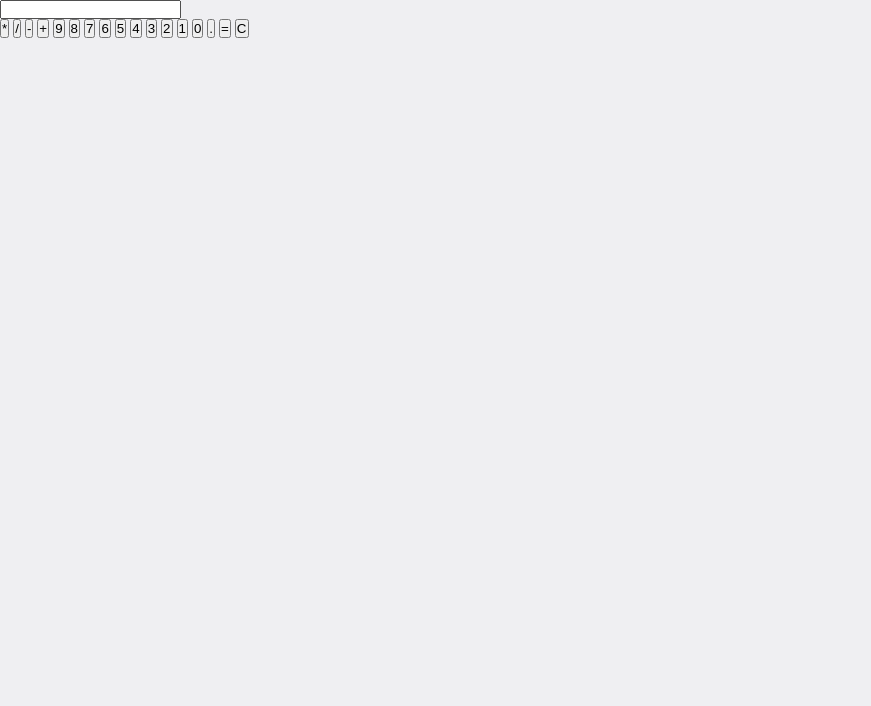
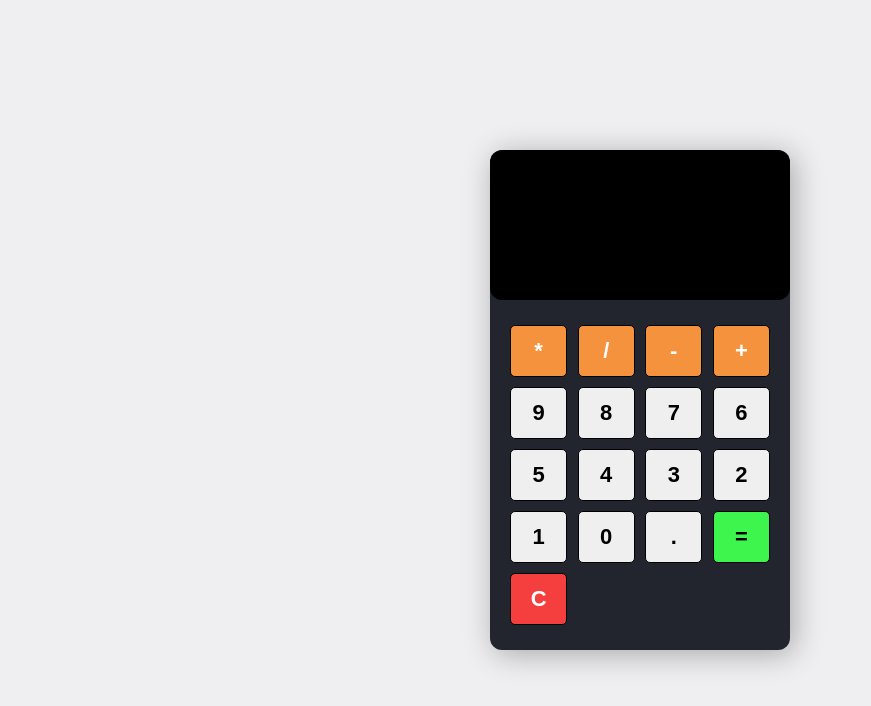
Before and after one commit to JogiAnditya/calculator, a plain HTML site: page index.html in a window 1280 px wide. Shown: the whole page, without its empty margins (0-871 px from the left). Drawn offline with Linux system fonts and the light colour scheme.

Commit message:
2nd-commit

```diff
--- a/index.html
+++ b/index.html
@@ -14,25 +14,25 @@
         </form>
 
         <div class="buttons">
-            <button type="button" class="btn btn-yellow" data-num="*">*</button>
-            <button type="button" class="btn btn-yellow" data-num="/">/</button>
+            <button type="button" class="btn btn-yellow" data-num="*" accesskey="*">*</button>
+            <button type="button" class="btn btn-yellow" data-num="/" aria-keyshortcuts="/">/</button>
             <button type="button" class="btn btn-yellow" data-num="-">-</button>
             <button type="button" class="btn btn-yellow" data-num="+">+</button>
 
-            <button type="button" class="btn btn-green" data-num="9">9</button>
-            <button type="button" class="btn btn-green" data-num="8">8</button>
-            <button type="button" class="btn btn-green" data-num="7">7</button>
-            <button type="button" class="btn btn-green" data-num="6">6</button>
-            <button type="button" class="btn btn-green" data-num="5">5</button>
-            <button type="button" class="btn btn-green" data-num="4">4</button>
-            <button type="button" class="btn btn-green" data-num="3">3</button>
-            <button type="button" class="btn btn-green" data-num="2">2</button>
-            <button type="button" class="btn btn-green" data-num="1">1</button>
-            <button type="button" class="btn btn-green" data-num="0">0</button>
-            <button type="button" class="btn btn-green" data-num=".">.</button>
+            <button type="button" class="btn btn-grey" data-num="9" accesskey="9">9</button>
+            <button type="button" class="btn btn-grey" data-num="8">8</button>
+            <button type="button" class="btn btn-grey" data-num="7">7</button>
+            <button type="button" class="btn btn-grey" data-num="6">6</button>
+            <button type="button" class="btn btn-grey" data-num="5">5</button>
+            <button type="button" class="btn btn-grey" data-num="4">4</button>
+            <button type="button" class="btn btn-grey" data-num="3">3</button>
+            <button type="button" class="btn btn-grey" data-num="2">2</button>
+            <button type="button" class="btn btn-grey" data-num="1">1</button>
+            <button type="button" class="btn btn-grey" data-num="0">0</button>
+            <button type="button" class="btn btn-grey" data-num=".">.</button>
 
-            <button type="button" class="btn btn-green">=</button>
-            <button type="button" class="btn btn-green">C</button>
+            <button type="button" class="btn-equal">=</button>
+            <button type="button" class="btn-clear">C</button>
         </div>
     </section>
 
--- a/script.js
+++ b/script.js
@@ -0,0 +1,27 @@
+(function() {
+
+    let screen = document.querySelector('.screen');
+    let buttons = document.querySelectorAll('.btn');
+    let clear = document.querySelector('.btn-clear');
+    let equal = document.querySelector('.btn-equal');
+
+    buttons.forEach(function(button) {
+        button.addEventListener('click', function(e) {
+            let value = e.target.dataset.num;
+            screen.value += value;
+        })
+    });
+
+    equal.addEventListener('click', function(e) {
+        if (screen.value === '') {
+            screen.value = "Please input number";
+        } else {
+            let answer = eval(screen.value);
+            screen.value = answer;
+        }
+    })
+
+    clear.addEventListener('click', function(e) {
+        screen.value = "";
+    })
+})();
--- a/style.css
+++ b/style.css
@@ -7,4 +7,66 @@
 body {
     min-height: 100vh;
     background: #efeff2;
+    display: flex;
+    justify-content: center;
+    align-items: center;
 }
+
+.calculator {
+    width: 300px;
+    height: 500px;
+    box-shadow: 4px 4px 30px rgba(0, 0, 0, 0.3);
+    border-radius: 12px;
+    background: #22252D;
+    overflow: hidden;
+}
+
+form input {
+    width: 100%;
+    height: 150px;
+    border: none;
+    border-radius: 12px;
+    font-size: 2rem;
+    padding: 1rem;
+    color: #fff;
+    background: #000;
+    text-align: center;
+    pointer-events: none;
+}
+
+.buttons {
+    display: flex;
+    flex-wrap: wrap;
+    justify-content: space-between;
+    padding: 20px;
+}
+
+button {
+    flex: 0 0 22%;
+    margin: 5px 0;
+    border: 1px solid #000;
+    width: 60px;
+    height: 52px;
+    font-size: 22px;
+    font-weight: 600;
+    border-radius: 5px;
+    cursor: pointer;
+}
+
+.btn-yellow {
+    background: #f5923e;
+    color: #fff;
+}
+
+.btn.grey {
+    background: rgb(224, 224, 224);
+}
+
+.btn-equal {
+    background: #3ef54d;
+}
+
+.btn-clear {
+    background: #f53e3e;
+    color: white;
+}
```
